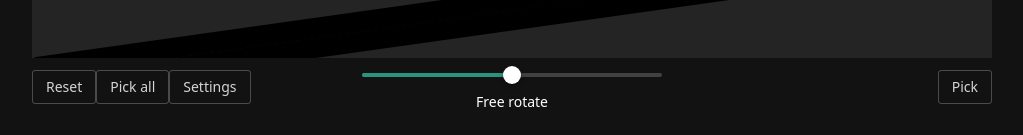
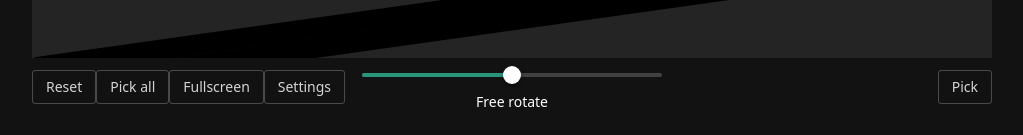
Before and after one commit to huybn5776/lottery-balls, a Vue app: page / in a window 1280 px wide. Shown: the part 662-797 px from the top of the page, without its empty margins (128-1151 px from the left). Built offline with nearby package versions, Linux system fonts and the light colour scheme; the HTML template or start-up script is replaced by a standard one.

Commit message:
feat: toggle fullscreen

```diff
--- a/src/components/Lottery.vue
+++ b/src/components/Lottery.vue
@@ -8,6 +8,7 @@
         <div class="left-action-container">
           <NButton class="rotate-button" @mousedown="reset">Reset</NButton>
           <NButton class="rotate-button" @mousedown="pickAll">Pick all</NButton>
+          <NButton class="rotate-button" @mousedown="toggleFullScreen">Fullscreen</NButton>
           <SettingsModal />
         </div>
 
@@ -183,6 +184,14 @@ function pickAll(): void {
   const settings = loadSettingsFromLocalstorage();
   transferBall(engineRef.value, scenesRef.value, settings.names || []);
 }
+
+function toggleFullScreen(): void {
+  if (document.fullscreenElement) {
+    document.exitFullscreen();
+  } else {
+    document.documentElement.requestFullscreen();
+  }
+}
 </script>
 
 <style lang="scss" scoped>
```
